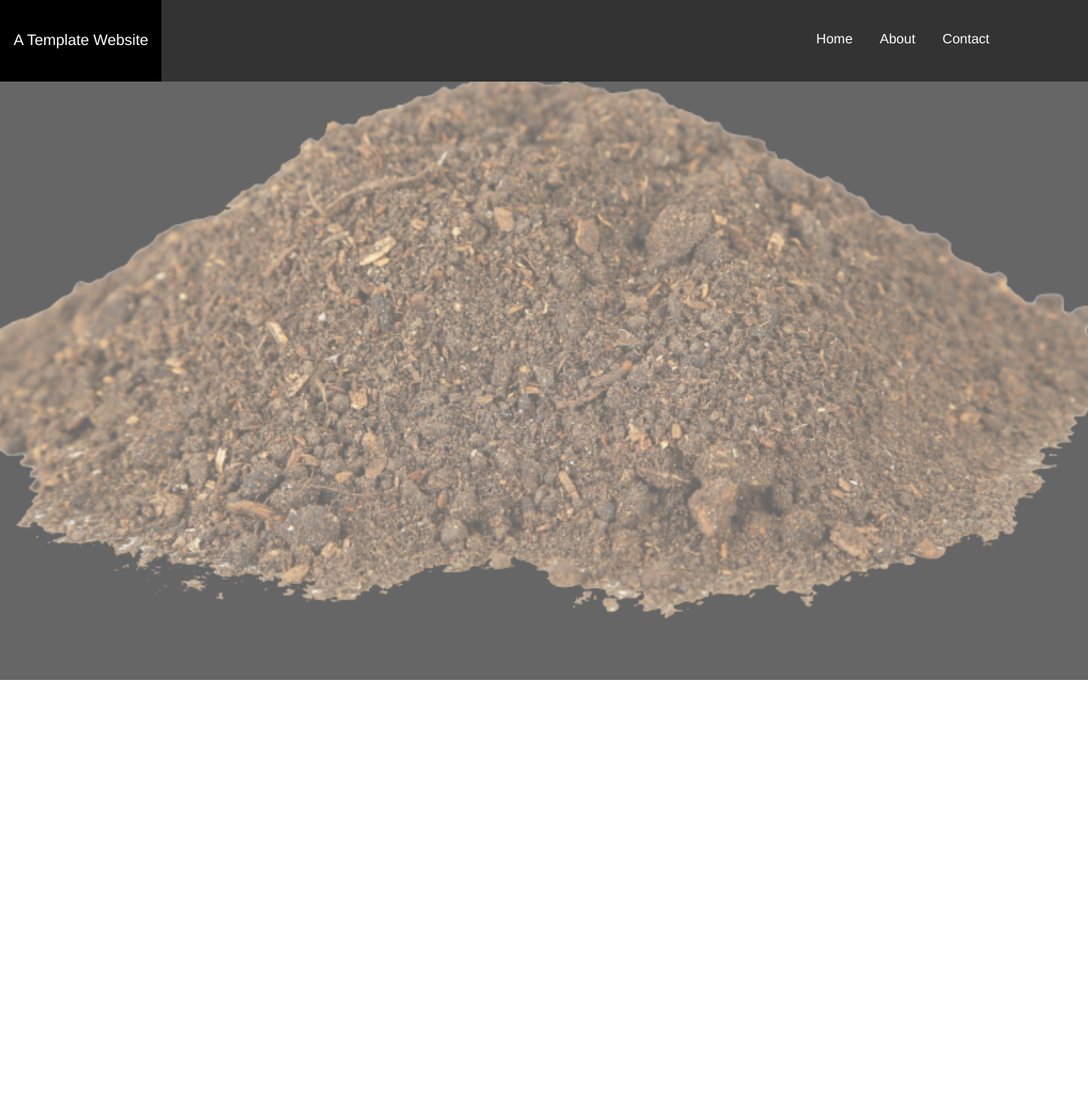
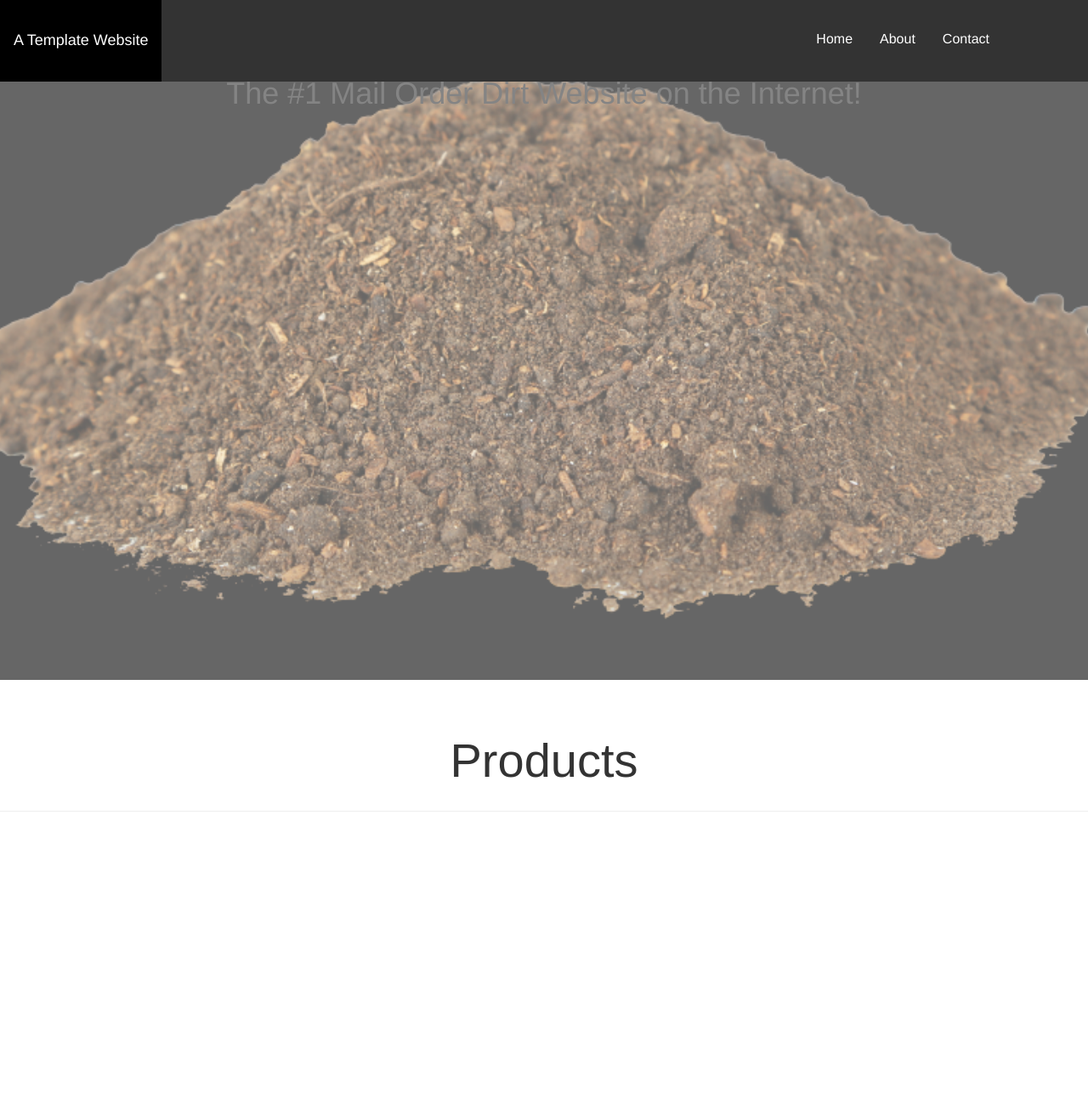
Before and after one commit to jacksemancik/MailOrderDirt, a Django app: page / in a window 1280 px wide. Shown: the top 1299 px of the page at 85% size. Run offline with Django 3.2, Linux system fonts and the light colour scheme; data that the repository does not hold is empty; some libraries are stand-ins or nearby versions.

Commit message:
seperate directories for static files, add well and page header for product section

```diff
--- a/storefrontend/static/home.css
+++ b/storefrontend/static/css/home.css
@@ -8,6 +8,18 @@
     transition: transform 2s ease-in-out;
     -webkit-backface-visibility: hidden;
     backface-visibility: hidden;
+    position:relative;
+}
+div.right-here{
+  position:absolute;
+  height:100%;
+  width:100%;
+}
+.right-here h1{
+  text-align:center;
+  display:block;
+  vertical-align:bottom;
+  margin:auto;
 }
 
 .article p.divtitle {
@@ -19,6 +31,7 @@
     text-align: center;
     margin: 0;
 }
+
 
 
 .containthis{
@@ -46,7 +59,7 @@
 
 }
 .backimg1{
-    background-image:url('Dirt-Background.png');
+    background-image:url('../images/Dirt-Background.png');
     min-height:100%;
 }
 .backimg2{
@@ -57,9 +70,17 @@
     background-image:url('Left-Side-Joe.jpg');
     min-height:100%;
 }
+div.noimg1{
+  padding-top:15px;
+}
+p.producttitle{
+  font-family:sans-serif;
+  font-size:64px;
+  font-size:4em;
+  text-align:center;
+}
 div.noimg1 ul{
   width:100%;
-  padding-top:50px;
   padding-bottom: 30%;
   position:relative;
   list-style-type: none;
--- a/templates/base.html
+++ b/templates/base.html
@@ -3,10 +3,10 @@
   <head>
     <title>{% block title %}{% endblock %}</title>
     <link rel="stylesheet" href="https://maxcdn.bootstrapcdn.com/bootstrap/3.3.7/css/bootstrap.min.css" integrity="sha384-BVYiiSIFeK1dGmJRAkycuHAHRg32OmUcww7on3RYdg4Va+PmSTsz/K68vbdEjh4u" crossorigin="anonymous">
-    <link rel="stylesheet" href="{% static 'navbar-footer.css' %}" />
+    <link rel="stylesheet" href="{% static 'css/navbar-footer.css' %}" />
     <!--<link rel="text/JavaScript" href="{% static 'navshrink.js' %}" />-->
     <script src="https://ajax.googleapis.com/ajax/libs/jquery/3.2.1/jquery.min.js"></script>
-    <script src="{% static 'navshrink.js' %}"></script>
+    <script src="{% static 'js/navshrink.js' %}"></script>
     {% block extendcss %}{% endblock %}
   </head>
   <body>
--- a/templates/home.html
+++ b/templates/home.html
@@ -1,17 +1,21 @@
 {% extends 'base.html' %}
 {% load static %}
 {% block title %}MailOrderDirt.com! Top quality dirt, via envelope!{% endblock %}
-{% block extendcss %}<link rel="stylesheet" href="{% static 'home.css' %}" />{% endblock %}
+{% block extendcss %}<link rel="stylesheet" href="{% static 'css/home.css' %}" />{% endblock %}
 {% block content %}
 <article class="article backimg1" id="nav1">
   <br />
-    <p>Big Tech Ideas Page3</p>
+    <p>Big Tech Ideas Page3</p><br /><br />
+    <div class="right-here">
+      <h1>The #1 Mail Order Dirt Website on the Internet!</h1>
+    </div>
 </article>
-<div class="article noimg1">
+<div class="article noimg1" id="products">
+  <div class="page-header"><p class="producttitle">Products</p></div>
   <ul class="out">
   {% for product in products %}
     <a class="divcontainer" href="{{ product.slug }}">
-      <li class="productbox">
+      <li class="well well-lg productbox">
         <img src="{{ product.image.url }}" alt="nothing here!" /><br />
         <p class="product">{{ product.name }}</p><br />
         <p class="price">${{ product.price }}</p>
@@ -20,6 +24,7 @@
   {% endfor %}
   </ul>
 </div>
+<div class="divider"></div>
   <section id="main">
     <article class="article noimg2" id="nav3">
         <p class="divtitle">Big Tech Ideas Page3</p>
```
Also changed, not shown: storefrontend/static/css/navbar-footer.css (renamed from storefrontend/static/navbar-footer.css), storefrontend/static/css/styles.css (renamed from storefrontend/static/styles.css), storefrontend/static/images/Dirt-Background.png (renamed from storefrontend/static/Dirt-Background.png), storefrontend/static/js/navshrink.js (renamed from storefrontend/static/navshrink.js).
